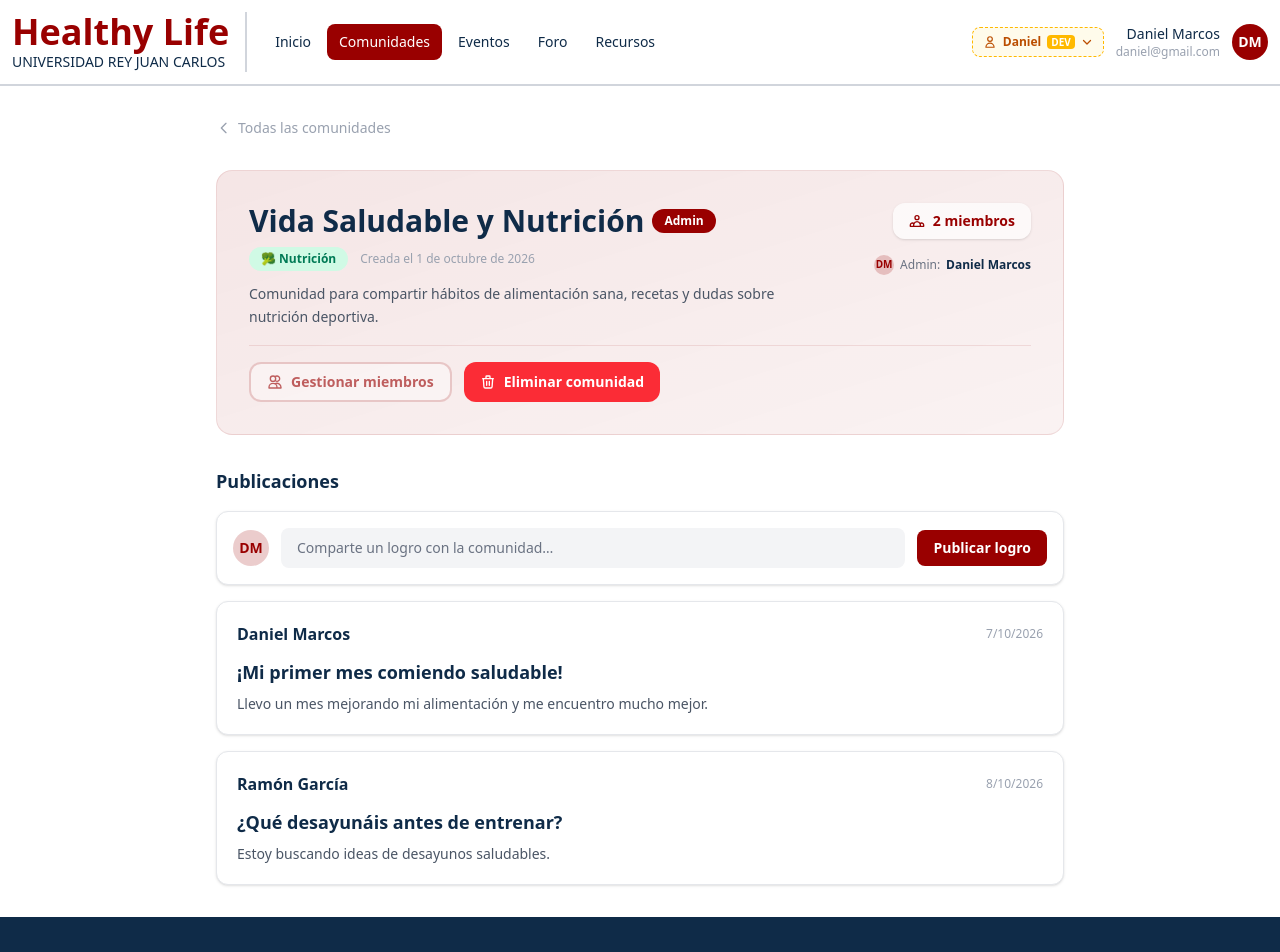
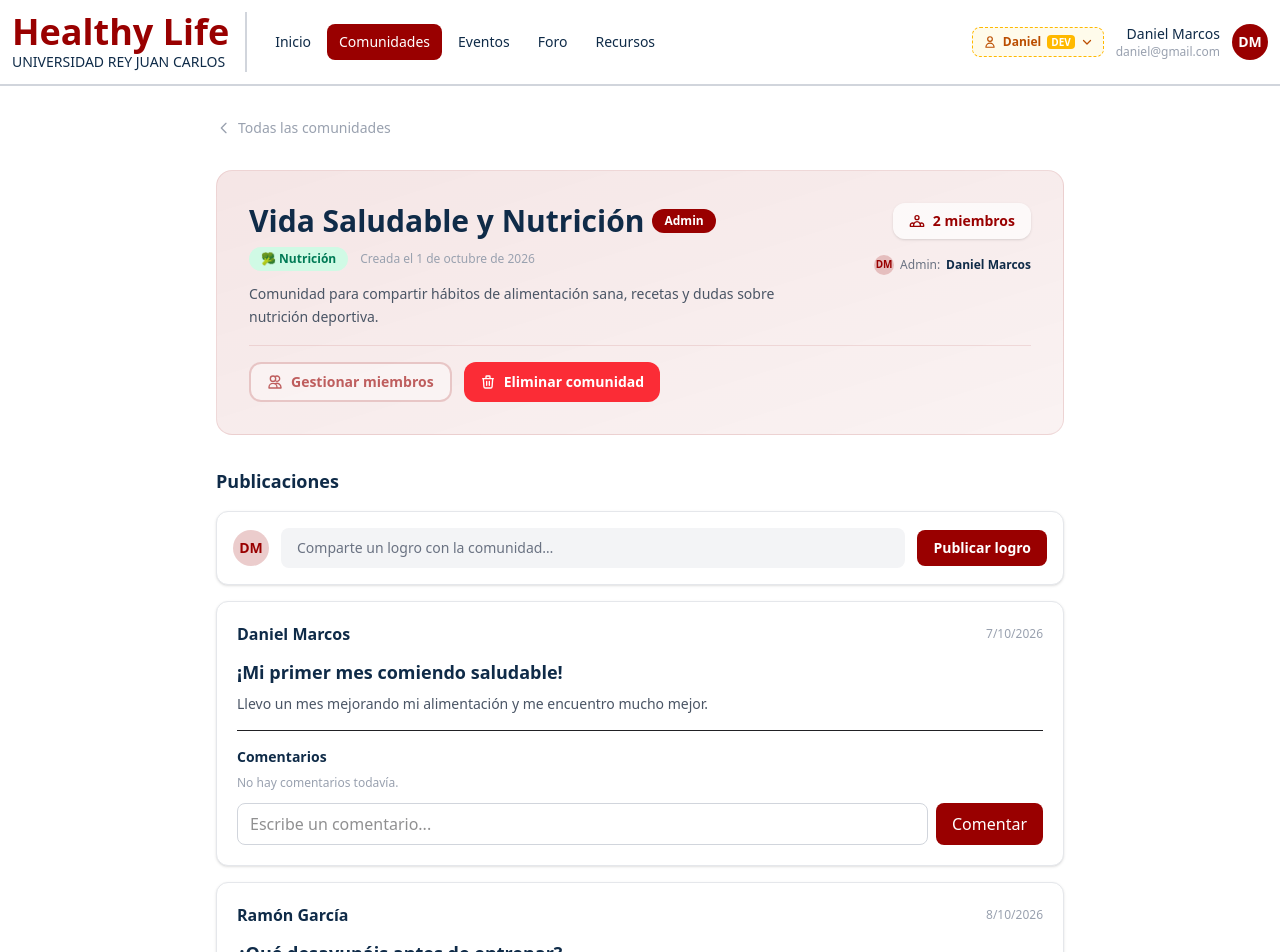
Before and after one commit to Ramoniet/Procesos-Software-G4---Healthy-Life---Departamento-de-Comunidad-de-Usuarios, a React (Vite) app: page /comunidad/c1 in a window 1280 px wide. Shown: the top 952 px of the page. Built offline with nearby package versions, Linux system fonts and the light colour scheme.

Commit message:
Implementar comentarios en publicaciones

```diff
--- a/src/app/AppContext.tsx
+++ b/src/app/AppContext.tsx
@@ -1,5 +1,5 @@
 import { createContext, useContext, useState, type ReactNode } from 'react';
-import type { User, Community, CommunityTopic, JoinRequest, Post } from '../types/index.ts';
+import type { User, Community, CommunityTopic, JoinRequest, Post, Comment} from '../types/index.ts';
 import initialUsers from '../data/users.json';
 import initialCommunities from '../data/communities.json';
 import initialPosts from '../data/posts.json';
@@ -31,6 +31,10 @@ interface AppContextValue {
   // HU-12 y HU-13 — Publicaciones / Logros del feed
   posts: Post[];
   createPost: (communityId: string, title: string, content: string) => void;
+
+  // HU-14 — Comentarios
+  comments: Comment[];
+  createComment: (postId: string, content: string) => void;
 }
 
 // ── Creación del contexto ──────────────────────────────────────────────────
@@ -48,6 +52,9 @@ export function AppProvider({ children }: { children: ReactNode }) {
   const [joinRequests, setJoinRequests] = useState<JoinRequest[]>([]);
   // HU-12 y HU-13
   const [posts, setPosts] = useState<Post[]>(initialPosts as Post[]);
+
+  //HU14
+  const [comments, setComments] = useState<Comment[]>([]);
 
   // El usuario "logueado" — empieza siendo el primero del JSON
   const [currentUserId, setCurrentUserId] = useState<string>(initialUsers[0].id);
@@ -204,6 +211,28 @@ export function AppProvider({ children }: { children: ReactNode }) {
     setPosts((prev) => [newPost, ...prev]);
   };
 
+  const createComment = (postId: string, content: string) => {
+    const post = posts.find((p) => p.id === postId);
+
+    if (!post) return;
+
+    const community = communities.find((c) => c.id === post.communityId);
+
+    if (!community) return;
+
+    if (!community.memberIds.includes(currentUser.id)) return;
+
+    const newComment: Comment = {
+      id: `cm${Date.now()}`,
+      postId,
+      authorId: currentUser.id,
+      content: content.trim(),
+      createdAt: new Date().toISOString(),
+    };
+
+    setComments((prev) => [...prev, newComment]);
+  };
+
   return (
     <AppContext.Provider
       value={{
@@ -211,6 +240,7 @@ export function AppProvider({ children }: { children: ReactNode }) {
         communities, createCommunity, joinCommunity, leaveCommunity, deleteCommunity,
         joinRequests, requestJoin,
         posts, createPost,
+        comments, createComment,
         acceptJoinRequest,rejectJoinRequest,
       }}
     >
@@ -219,6 +249,8 @@ export function AppProvider({ children }: { children: ReactNode }) {
   );
 }
 
+
+
 // ── Hook de acceso ─────────────────────────────────────────────────────────
 
 export function useApp(): AppContextValue {
--- /dev/null
+++ b/src/components/CreateCommentForm.tsx
@@ -0,0 +1,42 @@
+//HU-14 commentarios
+
+import { useState } from 'react';
+
+interface CreateCommentFormProps {
+  onSubmit: (content: string) => void;
+}
+
+export function CreateCommentForm({
+  onSubmit,
+}: CreateCommentFormProps) {
+  const [content, setContent] = useState('');
+
+  const handleSubmit = (e: React.FormEvent) => {
+    e.preventDefault();
+
+    if (!content.trim()) return;
+
+    onSubmit(content.trim());
+
+    setContent('');
+  };
+
+  return (
+    <form onSubmit={handleSubmit} className="flex gap-2 mt-3">
+      <input
+        type="text"
+        value={content}
+        onChange={(e) => setContent(e.target.value)}
+        placeholder="Escribe un comentario..."
+        className="flex-1 border border-gray-300 rounded-lg px-3 py-2"
+      />
+
+      <button
+        type="submit"
+        className="bg-primary text-white px-4 py-2 rounded-lg"
+      >
+        Comentar
+      </button>
+    </form>
+  );
+}
--- a/src/components/PostCard.tsx
+++ b/src/components/PostCard.tsx
@@ -1,11 +1,25 @@
-import type { Post, User } from '../types/index.ts';
-//HU-12
+import type { Post, User, Comment} from '../types/index.ts';
+import { CreateCommentForm } from './CreateCommentForm.tsx';
+
+//HU-12 y 14
 interface PostCardProps {
   post: Post;
   author?: User;
+
+  comments: Comment[];
+
+  users: User[];
+
+  canComment: boolean;
+
+  onCreateComment: (
+    postId: string,
+    content: string
+  ) => void;
 }
 
-export function PostCard({ post, author }: PostCardProps) {
+
+export function PostCard({post,author,comments,users,canComment,onCreateComment}: PostCardProps) {
   return (
     <article className="bg-white border border-gray-200 rounded-xl p-5 shadow-sm">
 
@@ -27,6 +41,50 @@ export function PostCard({ post, author }: PostCardProps) {
         {post.content}
       </p>
 
+      <div className="mt-4 border-t pt-4">
+        <h4 className="text-sm font-semibold text-secondary mb-2">
+          Comentarios
+        </h4>
+
+        {comments.length === 0 ? (
+          <p className="text-xs text-gray-400">
+            No hay comentarios todavía.
+          </p>
+        ) : (
+          <div className="flex flex-col gap-2">
+            {comments.map((comment) => {
+              const commentAuthor = users.find(
+                (user) => user.id === comment.authorId
+              );
+
+              return (
+                <div
+                  key={comment.id}
+                  className="bg-gray-50 rounded-lg p-3"
+                >
+                  <div className="text-xs font-semibold text-secondary">
+                    {commentAuthor?.name ?? 'Usuario desconocido'}
+                  </div>
+
+                  <div className="text-sm text-gray-600">
+                    {comment.content}
+                  </div>
+                </div>
+              );
+            })}
+          </div>
+        )}
+
+        {canComment && (
+          <CreateCommentForm
+            onSubmit={(content) =>
+              onCreateComment(post.id, content)
+            }
+          />
+        )}
+
+      </div>
+
     </article>
   );
 }
--- a/src/components/PostList.tsx
+++ b/src/components/PostList.tsx
@@ -1,12 +1,19 @@
-import type { Post, User } from '../types/index.ts';
+import type { Post, User, Comment } from '../types/index.ts';
 import { PostCard } from './PostCard.tsx';
-//HU-12
+//HU-12 y 14
 interface PostListProps {
   posts: Post[];
   users: User[];
+  comments: Comment[];
+  canComment: boolean;
+  onCreateComment: (
+    postId: string,
+    content: string
+  ) => void;
 }
 
-export function PostList({ posts, users }: PostListProps) {
+
+export function PostList({posts,users,comments,canComment,onCreateComment}: PostListProps) {
   if (posts.length === 0) {
     return (
       <div className="text-center py-16 border-2 border-dashed border-gray-200 rounded-2xl">
@@ -26,6 +33,10 @@ export function PostList({ posts, users }: PostListProps) {
           key={post.id}
           post={post}
           author={users.find((user) => user.id === post.authorId)}
+          comments={comments.filter((comment) => comment.postId === post.id)}
+          users={users}
+          canComment={canComment}
+          onCreateComment={onCreateComment}
         />
       ))}
     </div>
--- a/src/pages/CommunityPage.tsx
+++ b/src/pages/CommunityPage.tsx
@@ -21,6 +21,8 @@ export function CommunityPage() {
     deleteCommunity,
     posts,
     createPost,
+    comments,
+    createComment,
     acceptJoinRequest,
     rejectJoinRequest,
   } = useApp();
@@ -301,8 +303,14 @@ export function CommunityPage() {
           </div>
         )}
 
-        {/* HU-12 y HU-13: Listado dinámico de publicaciones del feed */}
-        <PostList posts={communityPosts} users={users} />
+        {/* HU-12 y HU-13: Listado dinámico de publicaciones del feed + hu14 commentarios*/}
+        <PostList
+          posts={communityPosts}
+          users={users}
+          comments={comments}
+          canComment={isMember}
+          onCreateComment={createComment}
+        />
       </div>
 
       {/* HU-13: Modal para crear una nueva publicación/logro */}
```
Also changed, not shown: src/types/index.ts (+10 -0 lines).
